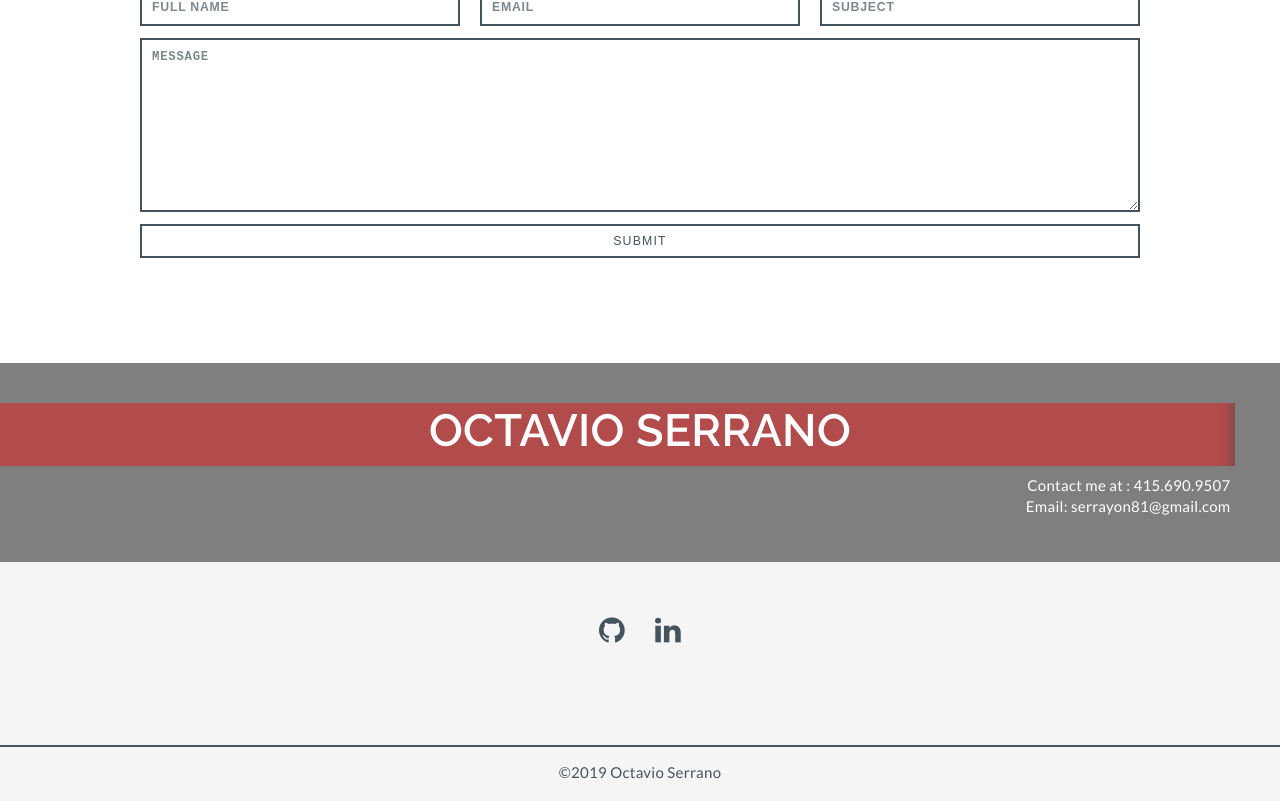
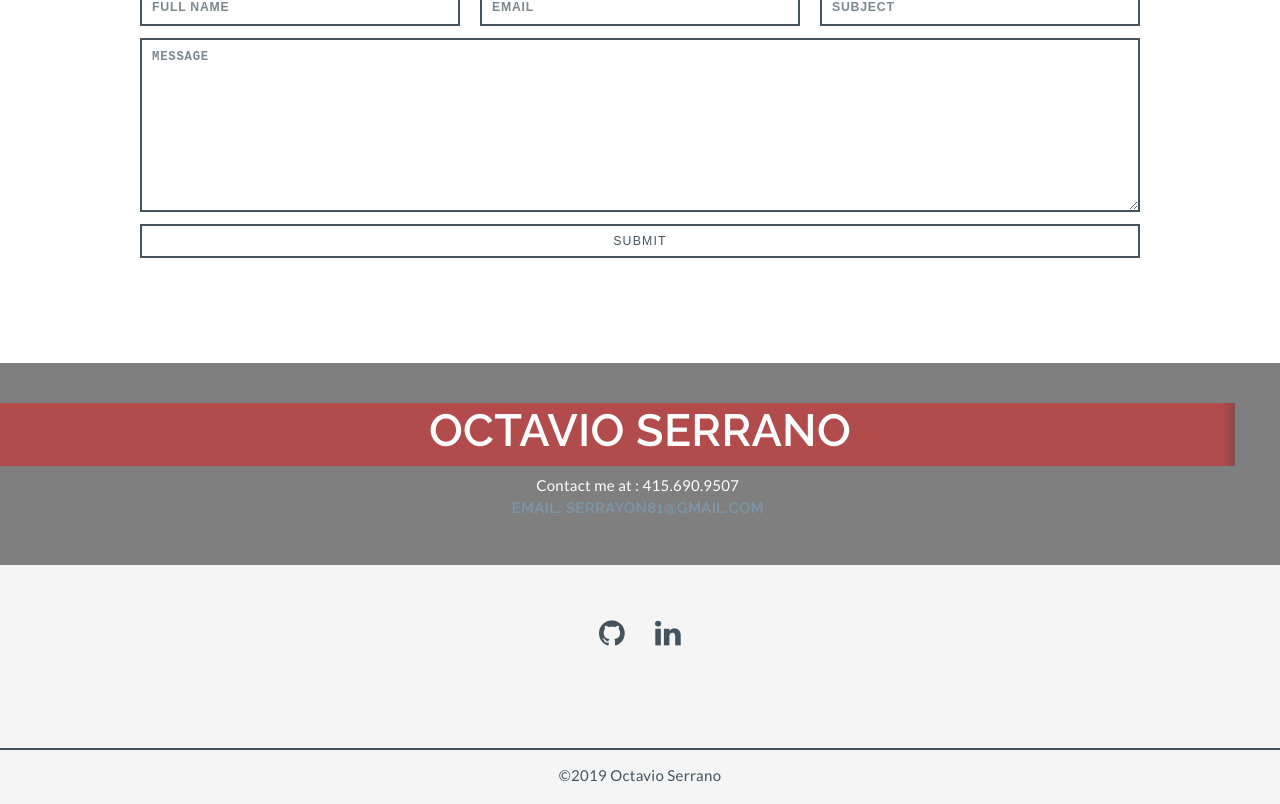
Before and after one commit to serrayon/Portfolio, a React (Create React App) app: page / in a window 1280 px wide. Shown: the part 2297-3101 px from the top of the page. Built offline with nearby package versions, Linux system fonts and the light colour scheme.

Commit message:
worked on forms

```diff
--- a/src/components/Landing/Contact/Contact.css
+++ b/src/components/Landing/Contact/Contact.css
@@ -45,7 +45,7 @@ body{
 }
 
 .card-text {
-  text-align: right;
+  /* text-align: right; */
   position: relative;
   z-index: 2;
   padding-right: .3em;
--- a/src/components/Landing/Contact/Contact.js
+++ b/src/components/Landing/Contact/Contact.js
@@ -21,7 +21,7 @@ const Contact = () => {
          <div id="contact" className="card-body">
            <h3 className="card-title">Octavio Serrano</h3>
            <p className="card-text">Contact me at : 415.690.9507</p>
-           <p className="card-text">Email: serrayon81@gmail.com</p>
+           <a href='mailto:serrayon81@gmail.com' className="card-text">Email: serrayon81@gmail.com</a>
          </div>
 
       {/* </div> */}
```
